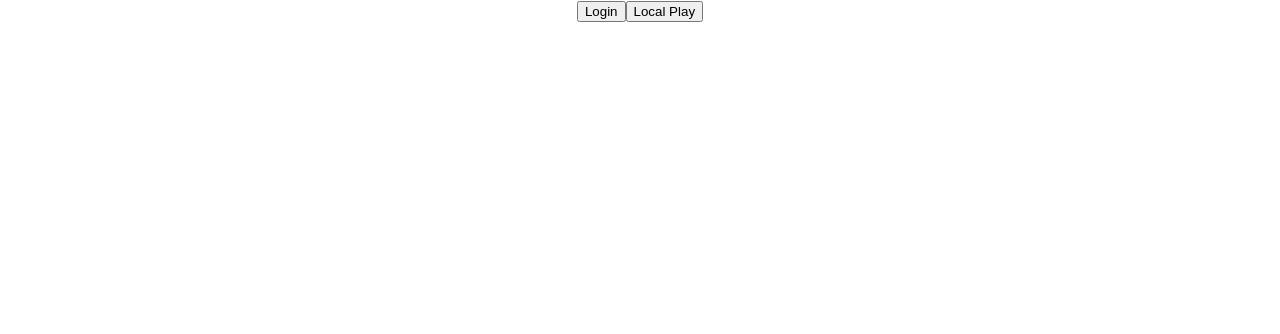
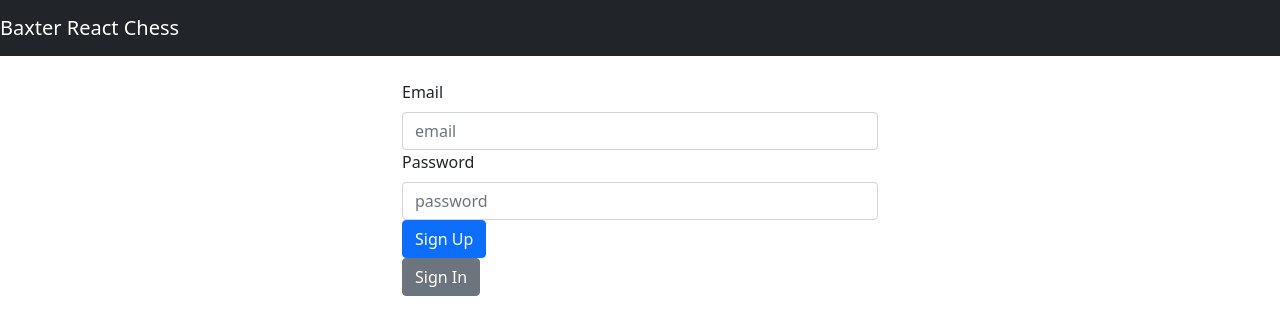
Before and after one commit to BaxterKirikiri/React-Chess, a React (Create React App) app: page / in a window 1280 px wide. Shown: the top 334 px of the page. Built offline with nearby package versions, Linux system fonts and the light colour scheme; no server answers.

Commit message:
Added firebase auth functionality

```diff
--- a/package.json
+++ b/package.json
@@ -10,9 +10,12 @@
     "@types/node": "^12.20.13",
     "@types/react": "^17.0.8",
     "@types/react-dom": "^17.0.5",
+    "bootstrap": "^5.0.1",
     "chess.js": "^0.12.0",
     "chessboardjsx": "^2.4.7",
+    "firebase": "^8.6.3",
     "react": "^17.0.2",
+    "react-bootstrap": "^1.6.0",
     "react-dom": "^17.0.2",
     "react-scripts": "4.0.3",
     "typescript": "^4.3.2",
--- a/src/index.tsx
+++ b/src/index.tsx
@@ -1,17 +1,14 @@
-import React from 'react';
-import ReactDOM from 'react-dom';
-import './index.css';
-import App from './App';
-import reportWebVitals from './reportWebVitals';
+import React from "react";
+import ReactDOM from "react-dom";
+import App from "./App";
+import { AuthProvider } from "./services/AuthProvider";
+import "bootstrap/dist/css/bootstrap.min.css";
 
 ReactDOM.render(
   <React.StrictMode>
-    <App />
+    <AuthProvider>
+      <App />
+    </AuthProvider>
   </React.StrictMode>,
-  document.getElementById('root')
+  document.getElementById("root")
 );
-
-// If you want to start measuring performance in your app, pass a function
-// to log results (for example: reportWebVitals(console.log))
-// or send to an analytics endpoint. Learn more: https://bit.ly/CRA-vitals
-reportWebVitals();
--- a/src/screens/Game.tsx
+++ b/src/screens/Game.tsx
@@ -45,9 +45,8 @@ const Game: React.FC = () => {
 
   return (
     <div>
-      <h1>Baxter Chess</h1>
       <Chessboard
-        width={400}
+        width={500}
         position= {fen}
         onDrop = { (move) =>
           handleMove({
--- a/src/screens/Menu.tsx
+++ b/src/screens/Menu.tsx
@@ -1,33 +1,81 @@
-import React, { useState } from "react";
-import "./Menu.css";
+import React, { useContext, useRef } from "react";
+import { Button, Col, Container, Form, Navbar } from "react-bootstrap";
+import { AuthContext } from "../services/AuthContext";
+import { auth } from "../services/firebaseSetup";
 import Game from "./Game";
 
 const Menu: React.FC = () => {
-  const [authenticated, setAuthenticated] = useState(false);
-  const [isLocalPlay, setLocalPlay] = useState(false);
+  const user = useContext(AuthContext);
 
-  if(authenticated){
-    return (
-      <div className="flex-center">
-        <Game/>
-        <button onClick={() => setAuthenticated(false)}>Logout</button>
-      </div>
-    )
-  } else if(isLocalPlay){
-    return(
-      <div className="flex-center">
-        <Game/>
-        <button onClick={() => setLocalPlay(false)}>Back</button>
-      </div>
-    )
-  }
+  const emailRef = useRef<HTMLInputElement>(null);
+  const passwordRef = useRef<HTMLInputElement>(null);
 
+  const createAccount = async () => {
+    try {
+      await auth.createUserWithEmailAndPassword(
+        emailRef.current!.value,
+        passwordRef.current!.value
+      );
+    } catch (error) {
+      alert("Please ensure email is correctly formatted and password is at least 6 characters long");
+    }
+  };
+
+  const signIn = async () => {
+    try {
+      await auth.signInWithEmailAndPassword(
+        emailRef.current!.value,
+        passwordRef.current!.value
+      );
+    } catch (error) {
+      alert("Username or password is incorrect");
+    }
+  };
+
+  const signOut = async () => {
+    await auth.signOut();
+  };
 
   return (
-    <div className="flex-center">
-      <button onClick={() => setAuthenticated(true)}>Login</button>
-      <button onClick={() => setLocalPlay(true)}>Local Play</button>
-    </div>
+    <>
+    <Navbar className="justify-content-between" bg="dark" variant="dark">
+      <Navbar.Brand>Baxter React Chess</Navbar.Brand>
+      {user && <Button onClick={signOut}>Sign Out</Button>}
+    </Navbar>
+    {!user ? (
+      <Container style={{ maxWidth: "500px" }} fluid>
+        <Form className="mt-4">
+          <Form.Group controlId="formEmail">
+            <Form.Label>Email</Form.Label>
+            <Form.Control ref={emailRef} type="email" placeholder="email" />
+          </Form.Group>
+          <Form.Group controlId="formPassword">
+            <Form.Label>Password</Form.Label>
+            <Form.Control ref={passwordRef} type="password" placeholder="password" />
+          </Form.Group>
+          <Form.Row>
+            <Col xs={6}>
+              <Button onClick={createAccount} type="button" block>
+                Sign Up
+              </Button>
+            </Col>
+            <Col xs={6}>
+              <Button type="button" onClick={signIn} variant="secondary" block>
+                Sign In
+              </Button>
+            </Col>
+          </Form.Row>
+        </Form>
+      </Container>
+    ) : (
+      <>
+        <h2 className="mt-4 text-center">Welcome {user.email}</h2>
+        <Container style={{ maxWidth: "500px" }} fluid>
+          <Game/>
+        </Container>
+      </>
+    )}
+  </>
   )
 };
 
--- /dev/null
+++ b/src/services/AuthContext.tsx
@@ -0,0 +1,4 @@
+import React from "react";
+import firebase from "firebase/app";
+
+export const AuthContext = React.createContext<firebase.User | null>(null);
--- /dev/null
+++ b/src/services/AuthProvider.tsx
@@ -0,0 +1,18 @@
+import { useEffect, useState } from "react";
+import { AuthContext } from "./AuthContext";
+import firebase from "firebase/app";
+import { auth } from "./firebaseSetup";
+
+export const AuthProvider: React.FC = ({ children }) => {
+  const [user, setUser] = useState<firebase.User | null>(null);
+
+  useEffect(() => {
+    const unsubscribe = auth.onAuthStateChanged((firebaseUser) => {
+      setUser(firebaseUser);
+    });
+
+    return unsubscribe;
+  }, []);
+
+  return <AuthContext.Provider value={user}>{children}</AuthContext.Provider>;
+};
--- /dev/null
+++ b/src/services/firebaseSetup.ts
@@ -0,0 +1,16 @@
+import firebase from "firebase/app";
+import "firebase/auth";
+
+const firebaseConfig = {
+    apiKey: "AIzaSyDuC-mNh8DDc8MCdu2gp_B8TgofLTQJ9lQ",
+    authDomain: "baxter-react-chess.firebaseapp.com",
+    projectId: "baxter-react-chess",
+    storageBucket: "baxter-react-chess.appspot.com",
+    messagingSenderId: "448502208338",
+    appId: "1:448502208338:web:558cecc996db230051cc8b",
+    measurementId: "G-BDCDQ6LYSP"
+  };
+
+  firebase.initializeApp(firebaseConfig);
+
+  export const auth = firebase.auth();
```
Also changed, not shown: 1 other file (tests, documents, lock files or other folders).
